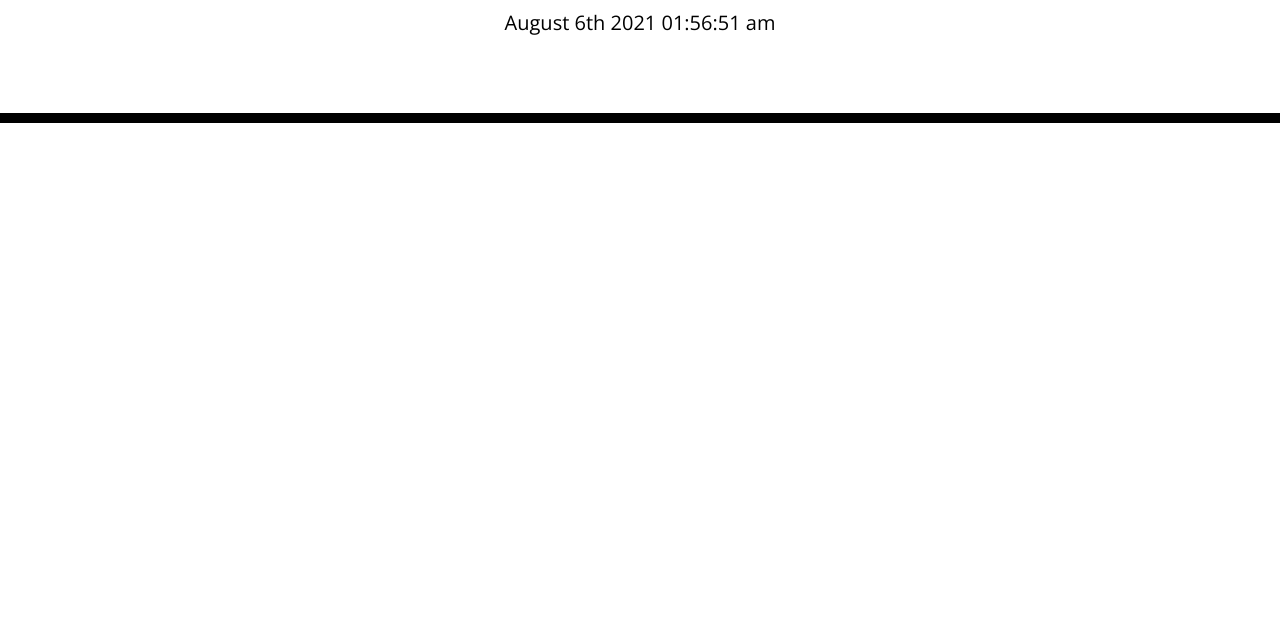
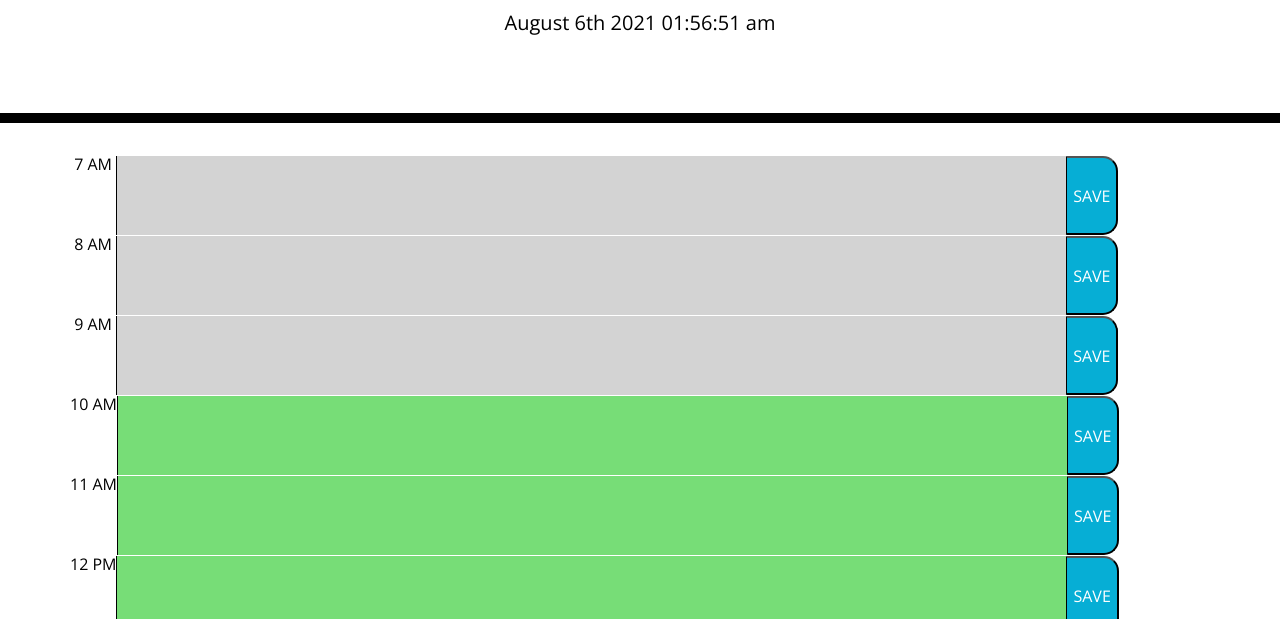
Before and after one commit to Nmounce/monthly-day-planner, a plain HTML site: page index.html in a window 1280 px wide. Shown: the part 181-800 px from the top of the page. Drawn offline with nearby package versions, Linux system fonts and the light colour scheme.

Commit message:
finished!

```diff
--- a/script.js
+++ b/script.js
@@ -11,13 +11,13 @@ document.getElementById("currentDay").textContent = currentDate;
 
 //create calendar grid
 var container = $(".container");
-var times = ["7 AM", "8 AM", "9 AM", "10 AM", "11 AM", "12 PM", "1 PM", "2 PM", "3 PM", "4 PM", "5 PM", "6 PM", "7 PM"];
-let string = ["7" , "8" , "9" , "10" , "11" , "12" , "1" , "2" , "3" , "4" , "5" , "6" , "7"];
+var times = [" 7 AM ", " 8 AM ", " 9 AM ", "10 AM", "11 AM", "12 PM", " 1 PM ", " 2 PM ", " 3 PM ", " 4 PM ", " 5 PM ", " 6 PM ", " 7 PM "];
+let string = ["07" , "08" , "09" , "10" , "11" , "12" , "13" , "14" , "15" , "16" , "17" , "18" , "19"];
 // Number.parseInt(string);
 
-var timeArray = string.split(",")
+// var timeArray = string.split(",")
 
-console.log(timeArray);
+// console.log(timeArray);
 
 //create timeblocks
 function timeBlocks() {
@@ -28,7 +28,7 @@ function timeBlocks() {
         const save = $("<button>");
         row.addClass("row");
         time.text(times[i]).addClass("time-block", "col-1");
-        textarea.addClass("col-10");
+        textarea.addClass("col-10").data("time", string[i]);
         save.text("SAVE").addClass("saveBtn", "col-1").attr("id", times[i]);
         container.append(row);
         row.append(time, textarea, save);
@@ -42,15 +42,15 @@ function timeBlocks() {
 timeBlocks();
 
 //color coding for time
-for (let i = 0; i < string.length; i++) {
-    const textarea = $("<textarea>");
-    console.log(string, currentHour);
-    if (string < currentHour) {
-        $(textarea).addClass(".past");
-    } else if (string > currentHour) {
-        $(textarea).addClass(".future");
+const buttons = $("button")
+for (let i = 0; i < buttons.length; i++) {
+    // var id= $(buttons[i]).attr("id").split(" ")[0]
+    if (string[i] < currentHour) {
+        $(buttons[i]).prev().addClass("past");
+    } else if (string[i] > currentHour) {
+        $(buttons[i]).prev().addClass("future");
     }else {
-        $(textarea).addClass(".present");
+        $(buttons[i]).prev().addClass("present");
     }
 };
 //--onclick event to save user input to local storage---//
--- a/style.css
+++ b/style.css
@@ -2,13 +2,14 @@ body {
   font-family: 'Open Sans', sans-serif;
   font-size: 16px;
   line-height: 1;
+  color:black;
 }
 
 textarea {
   background: transparent;
   border: none;
+  color:black;
   resize: none;
-  color: #000000;
   border-left: 1px solid black;
   padding: 10px;
 }
```
Also changed, not shown: image.PNG (added), 1 other file.
